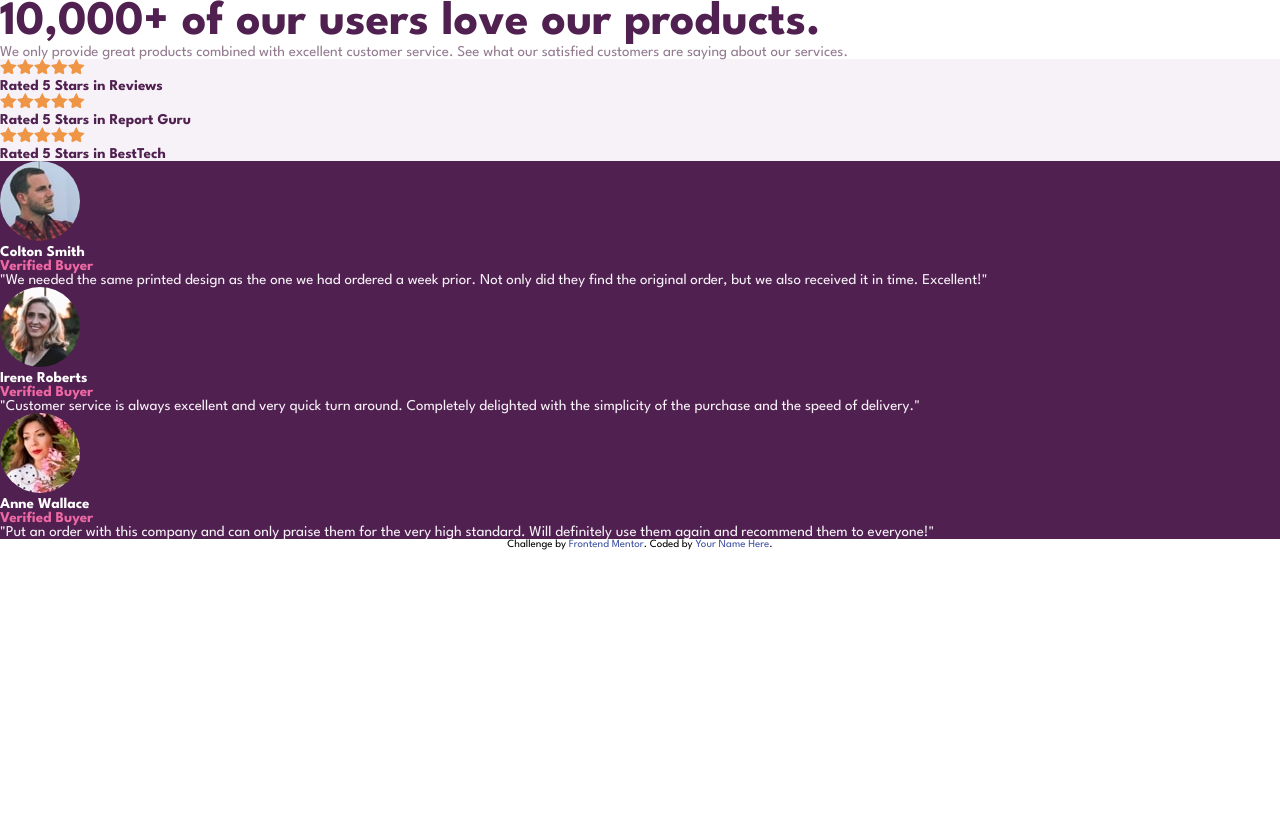
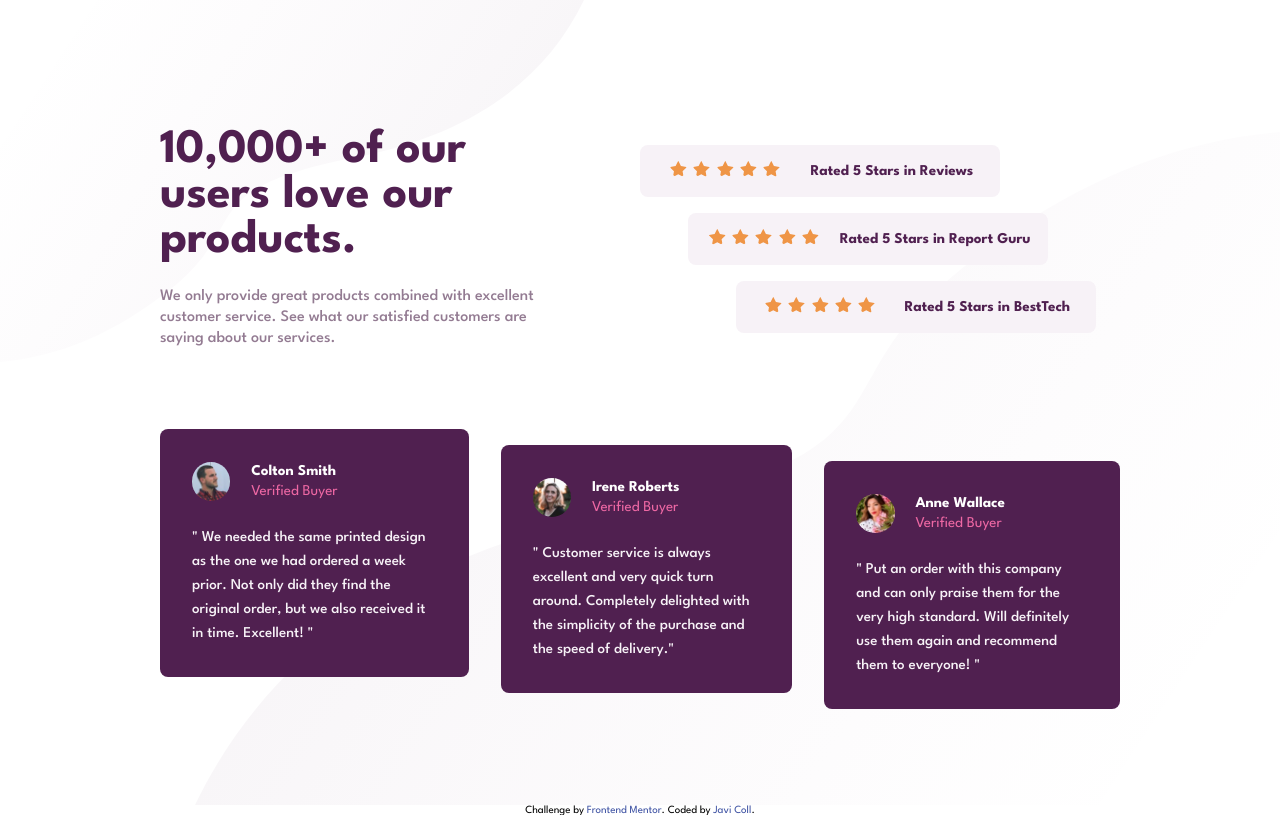
Before and after one commit to JaviiColl/Frontend-Mentor, a plain HTML site: page index.html in a window 1280 px wide. Drawn offline with Linux system fonts and the light colour scheme.

Commit message:
actualizacion

```diff
--- a/css/desktop.css
+++ b/css/desktop.css
@@ -1,20 +1,84 @@
-@media (min-width:800px){
+@media (min-width:800px) {
+    section {
+        padding: 8rem 10rem;
+        background-image: url(/images/bg-pattern-top-desktop.svg), url(/images/bg-pattern-bottom-desktop.svg);
+        background-position: top left, bottom right;
+        background-repeat: no-repeat;
+    }
 
+    .boxOne {
+        display: flex;
+        align-items: center;
+        justify-content: space-between;
+        margin-bottom: 5rem;
 
+    }
 
+    .box1 {
+        width: 40%;
+        text-align: left;
 
+    }
 
+    .subtitle {
+        font-weight: 500;
+    }
 
+    .box2 {
+        width: 50%;
+    }
 
+    li {
+        margin: 1rem 0rem;
+        border-radius: .2rem;
+        width: 75%;
+        padding: 1rem 0rem;
+        display: flex;
+        align-items: center;
+        justify-content: space-evenly;
+        border-radius: .5rem;
+    }
 
+    li img {
+        padding: 0rem 0.2rem 0 0.2rem;
+    }
 
+    .estrella2 {
+        position: relative;
+        left: 3rem;
+    }
 
+    .estrella3 {
+        position: relative;
+        left: 6rem;
+    }
 
+    .box3 {
+        display: flex;
+    }
 
+    .cajaVioleta {
+        border-radius: .5rem;
+        padding: 2rem;
+    }
 
+    .irene {
+        margin: 0 2rem;
+        position: relative;
+        top: 1rem;
+    }
 
+    .Anne {
+        position: relative;
+        top: 2rem;
+    }
 
+    .fotoPerfil {
+        width: 3vw;
+    }
 
-
+    .clientes {
+        font-weight: 400;
+    }
 
 }
--- a/css/mobile.css
+++ b/css/mobile.css
@@ -1,50 +1,58 @@
-@media (max-width:800px) {
-    section{
-        margin: 4rem 1rem;
+@media (max-width: 800px) {
+    section {
+        padding: 4rem 1rem;
+        background-image: url(/images/bg-pattern-top-mobile.svg), url(/images/bg-pattern-bottom-mobile.svg);
+        background-position: top left, bottom right;
+        background-repeat: no-repeat;
     }
-    .box1{
-        background-color: blue;
+
+    .box1 {
         margin-bottom: 3rem;
     }
-    ul{
+
+    h1 {
+        text-align: center;
+    }
+
+    .subtitle {
+        font-weight: 700;
+        text-align: center;
+    }
+
+    ul {
         display: flex;
         flex-direction: column;
         align-items: center;
         text-align: center;
 
     }
-    li{
+
+    li {
         margin: .5rem 0rem;
         border-radius: .2rem;
         width: 100%;
         padding: 1rem 0rem;
     }
-    li img{
+
+    li img {
         padding: 0rem 0.2rem 0.5rem 0.2rem;
     }
 
-    .cajaVioleta{
+    .cajaVioleta {
         border-radius: .5rem;
+        padding: 1.5rem 3rem;
     }
-    .irene{
+
+    .irene {
         margin: 1rem 0;
     }
-    .box3{
+
+    .box3 {
         margin-top: 3rem;
     }
-    .order-box{
-        display: flex;
-        align-items: center;
+
+    .fotoPerfil {
+        width: 10vw;
     }
 
-
-
-
-
-
-
-
-
-
-
 }
--- a/css/style.css
+++ b/css/style.css
@@ -5,6 +5,7 @@
 :root {
     --colorGeneral: hsl(300, 43%, 22%);
 }
+
 * {
     margin: 0;
     padding: 0;
@@ -12,36 +13,68 @@
     list-style: none;
     text-decoration: none;
 }
-img{
+
+img {
     border-radius: 50%;
 }
-p, h4{
+
+p,
+h4 {
     font-size: 15px;
 }
+
 /* upper text // stars */
-h1{
+h1 {
     font-size: 3em;
     font-weight: 700;
     color: var(--colorGeneral);
 }
-.subtitle{
+
+.subtitle {
     color: hsl(303, 10%, 53%);
+    margin-top: 1.5rem;
+    line-height: 1.3rem;
+    font-size: 1rem;
 }
-#estrellas{
+
+#estrellas {
     color: var(--colorGeneral);
 }
-.nombres{
+
+.nombres {
     color: white;
 }
-.clientes{
+
+.clientes {
     color: hsl(333, 80%, 67%);
 }
-#comentario{
+
+#comentario {
     color: hsl(300, 24%, 96%);
+    padding-top: 1.5rem;
+    font-weight: 500;
+    line-height: 1.5rem;
+    font-size: 15px;
 }
-li{
+
+li {
     background-color: hsl(300, 24%, 96%);
 }
-.cajaVioleta{
+
+.cajaVioleta {
     background-color: var(--colorGeneral);
 }
+
+.order-box {
+    display: flex;
+    align-items: center;
+}
+
+.etiqueta {
+    height: 2.5rem;
+    display: flex;
+    flex-direction: column;
+    justify-content: space-around;
+    text-align: left;
+    margin-left: 1.3rem;
+}
--- a/index.html
+++ b/index.html
@@ -27,7 +27,7 @@
 <body>
   <section>
     <!-- upper text // stars -->
-    <div>
+    <div class="boxOne">
       <div class="box1">
         <!-- texto -->
         <h1>10,000+ of our users love our products.</h1>
@@ -47,7 +47,7 @@
               <h4 id="estrellas">Rated 5 Stars in Reviews</h4>
             </div>
           </li>
-          <li>
+          <li  class="estrella2">
             <div>
               <img src="./images/icon-star.svg" alt=""><img src="./images/icon-star.svg" alt=""><img
                 src="./images/icon-star.svg" alt=""><img src="./images/icon-star.svg" alt=""><img
@@ -57,7 +57,7 @@
               <h4 id="estrellas">Rated 5 Stars in Report Guru</h4>
             </div>
           </li>
-          <li>
+          <li class="estrella3">
             <div>
               <img src="./images/icon-star.svg" alt=""><img src="./images/icon-star.svg" alt=""><img
                 src="./images/icon-star.svg" alt=""><img src="./images/icon-star.svg" alt=""><img
@@ -76,58 +76,58 @@
       <div class="cajaVioleta">
         <div class="order-box">
           <!-- img + profession -->
-          <img src="./images/image-colton.jpg" alt="">
-          <div>
+          <img class="fotoPerfil" src="./images/image-colton.jpg" alt="">
+          <div class="etiqueta">
             <h4 class="nombres">Colton Smith</h4>
             <h4 class="clientes">Verified Buyer</h4>
           </div>
         </div>
         <div>
           <!-- description -->
-          <p id="comentario">"We needed the same printed design as the one we had ordered a week prior.
+          <p id="comentario">" We needed the same printed design as the one we had ordered a week prior.
             Not only did they find the original order, but we also received it in time.
-            Excellent!"</p>
+            Excellent! "</p>
         </div>
       </div>
       <!-- cajita 2 -->
       <div class="cajaVioleta irene">
         <div class="order-box">
           <!-- img + profession -->
-          <img src="./images/image-irene.jpg" alt="">
-          <div>
+          <img class="fotoPerfil" src="./images/image-irene.jpg" alt="">
+          <div class="etiqueta">
             <h4 class="nombres">Irene Roberts</h4>
             <h4 class="clientes">Verified Buyer</h4>
           </div>
         </div>
         <div>
           <!-- description -->
-          <p id="comentario">"Customer service is always excellent and very quick turn around. Completely
+          <p id="comentario">" Customer service is always excellent and very quick turn around. Completely
             delighted with the simplicity of the purchase and the speed of delivery."
           </p>
         </div>
       </div>
       <!-- cajita 3 -->
-      <div class="cajaVioleta">
+      <div class="cajaVioleta Anne">
         <div class="order-box">
           <!-- img + profession -->
-          <img src="./images/image-anne.jpg" alt="">
-          <div>
+          <img class="fotoPerfil" src="./images/image-anne.jpg" alt="">
+          <div class="etiqueta">
             <h4 class="nombres">Anne Wallace</h4>
             <h4 class="clientes">Verified Buyer</h4>
           </div>
         </div>
         <div>
           <!-- description -->
-          <p id="comentario">"Put an order with this company and can only praise them for the very high
-            standard. Will definitely use them again and recommend them to everyone!"</p>
+          <p id="comentario">" Put an order with this company and can only praise them for the very high
+            standard. Will definitely use them again and recommend them to everyone! "</p>
         </div>
       </div>
     </div>
   </section>
   <div class="attribution">
     Challenge by
-    <a href="https://www.frontendmentor.io?ref=challenge" target="_blank">Frontend Mentor</a>. Coded by <a href="#">Your
-      Name Here</a>.
+    <a href="https://www.frontendmentor.io?ref=challenge" target="_blank">Frontend Mentor</a>. Coded by <a
+      href="https://www.linkedin.com/in/javicoll" target="_blank">Javi Coll</a>.
   </div>
 </body>
 
```
